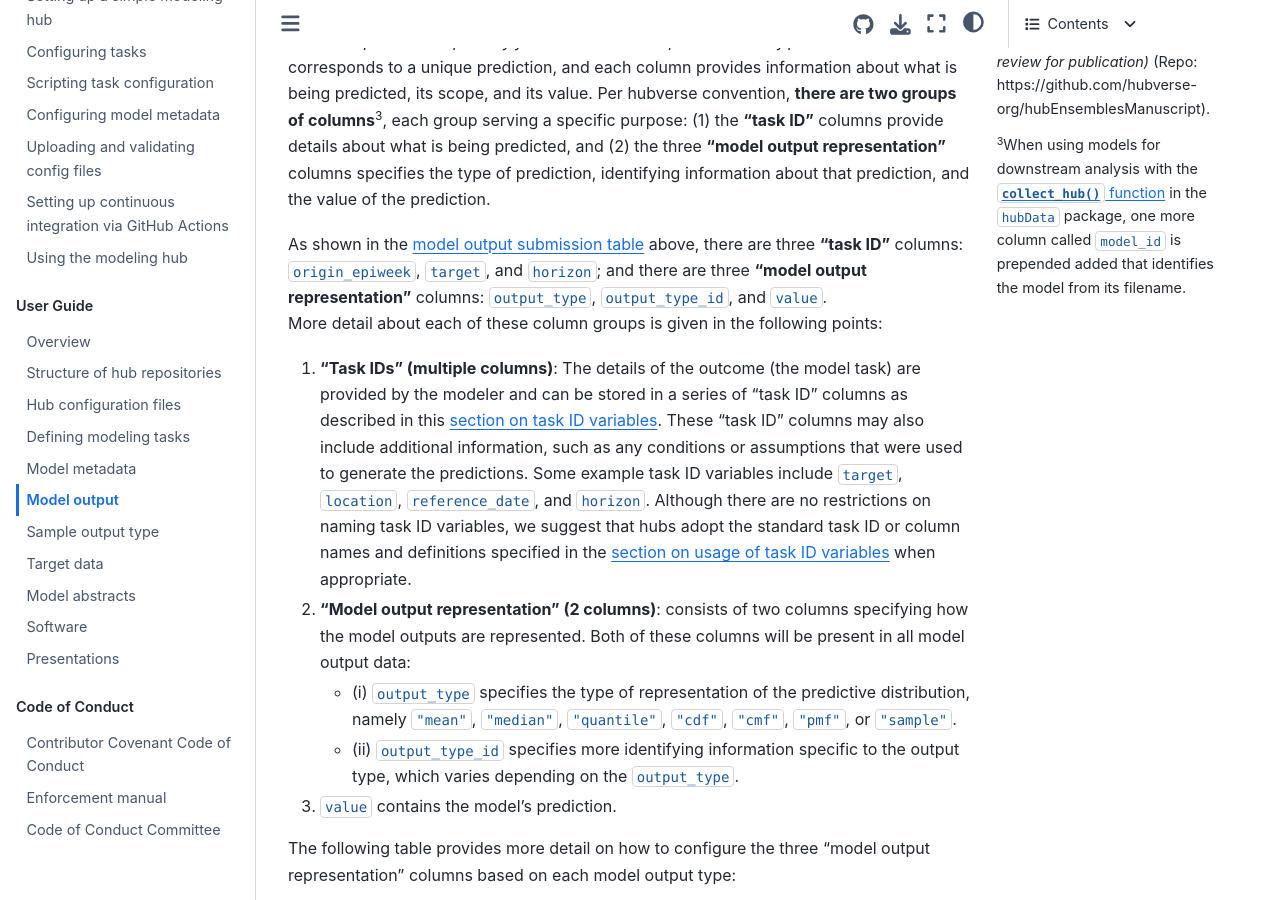
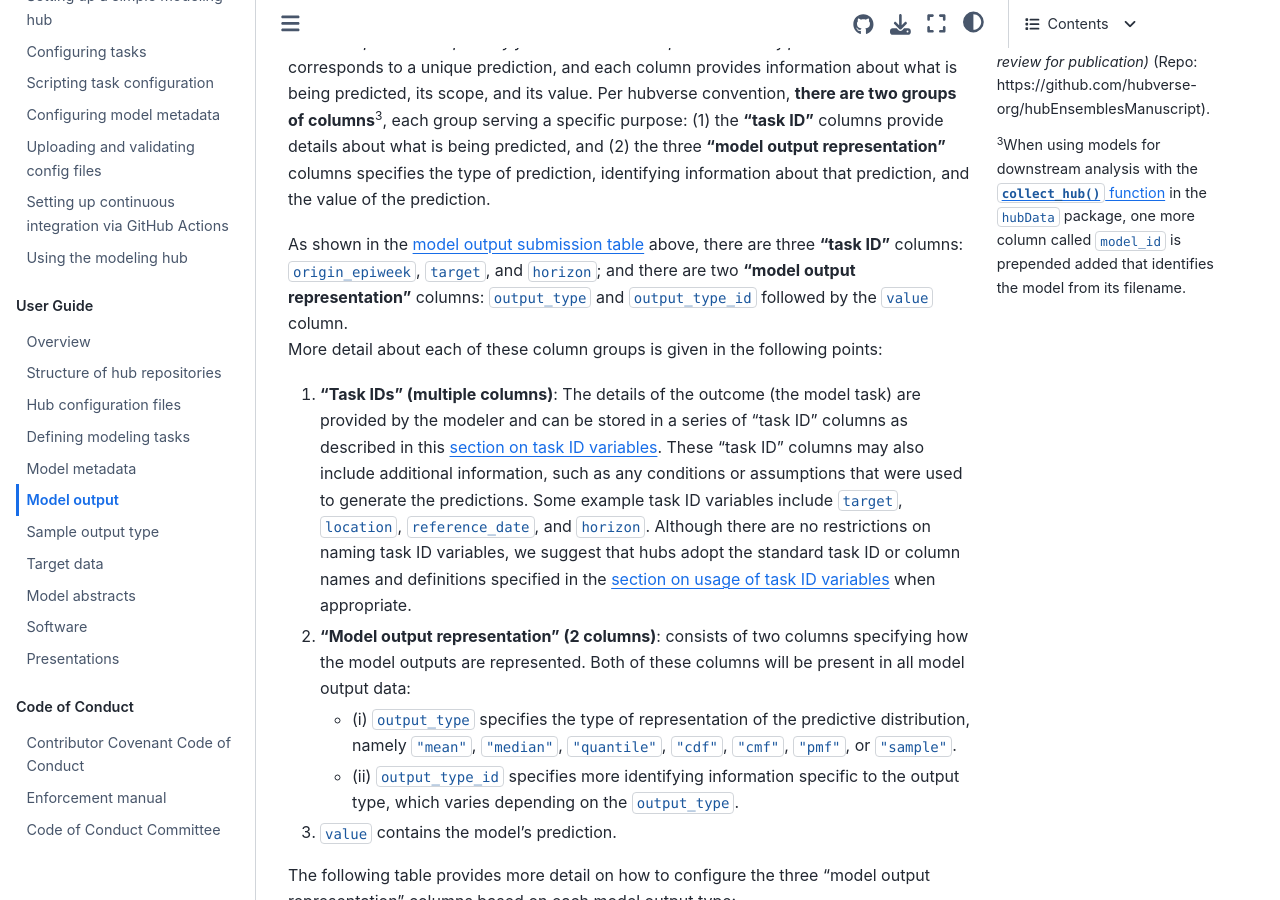
Before and after one commit to hubverse-org/hubDocs, a Sphinx documentation site: the page built from docs/source/user-guide/model-output.md, in a window 1280 px wide and 900 px high, scrolled down 2365 px. Built offline with Sphinx 7.4.7 and the Sphinx Book theme 1.1.4, drawn with Linux system fonts in a browser that asks for light colours; comment, search, counter and statistics services are not loaded.

Commit message:
Update docs/source/user-guide/model-output.md
Co-authored-by: Zhian N. Kamvar <zkamvar@gmail.com>

```diff
--- a/docs/source/user-guide/model-output.md
+++ b/docs/source/user-guide/model-output.md
@@ -82,7 +82,7 @@ Per hubverse convention, **there are two groups of columns**[^model-id], each gr
 
 [^model-id]: When using models for downstream analysis with the [`collect_hub()` function](https://hubverse-org.github.io/hubData/reference/collect_hub.html) in the `hubData` package, one more column called `model_id` is prepended added that identifies the model from its filename.
 
-As shown in the [model output submission table](#model-output-example-table) above, there are three **"task ID"** columns: `origin_epiweek`, `target`, and `horizon`; and there are three **"model output representation"** columns: `output_type`, `output_type_id`, and `value`.
+As shown in the [model output submission table](#model-output-example-table) above, there are three **"task ID"** columns: `origin_epiweek`, `target`, and `horizon`; and there are two **"model output representation"** columns: `output_type` and `output_type_id` followed by the `value` column.
 More detail about each of these column groups is given in the following points:
 
 1. **"Task IDs" (multiple columns)**:  The details of the outcome (the model task) are provided by the modeler and can be stored in a series of "task ID" columns as described in this [section on task ID variables](#task-id-vars). These "task ID" columns may also include additional information, such as any conditions or assumptions that were used to generate the predictions. Some example task ID variables include `target`, `location`, `reference_date`, and `horizon`. Although there are no restrictions on naming task ID variables, we suggest that hubs adopt the standard task ID or column names and definitions specified in the [section on usage of task ID variables](#task-id-use) when appropriate.
```
